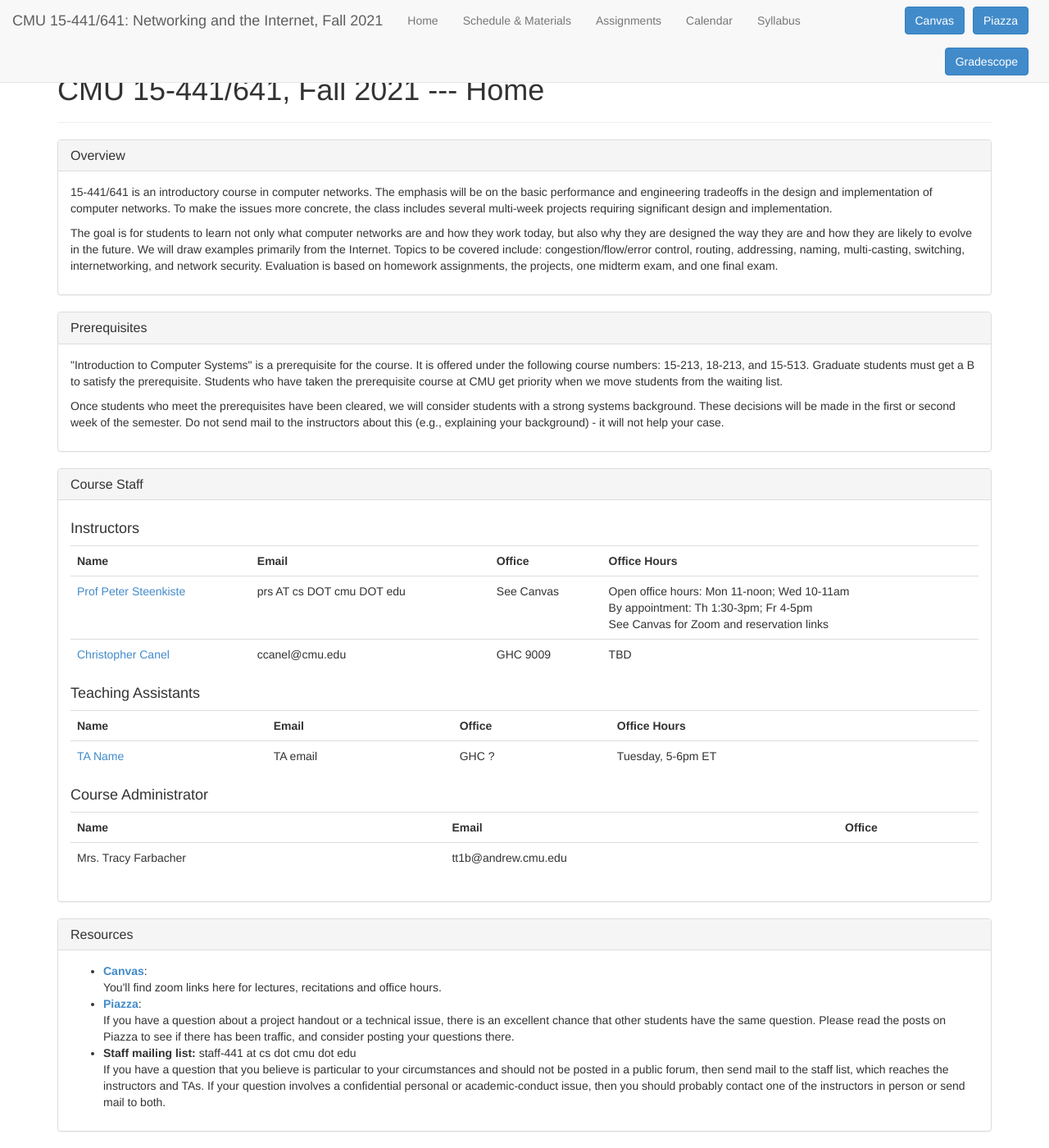
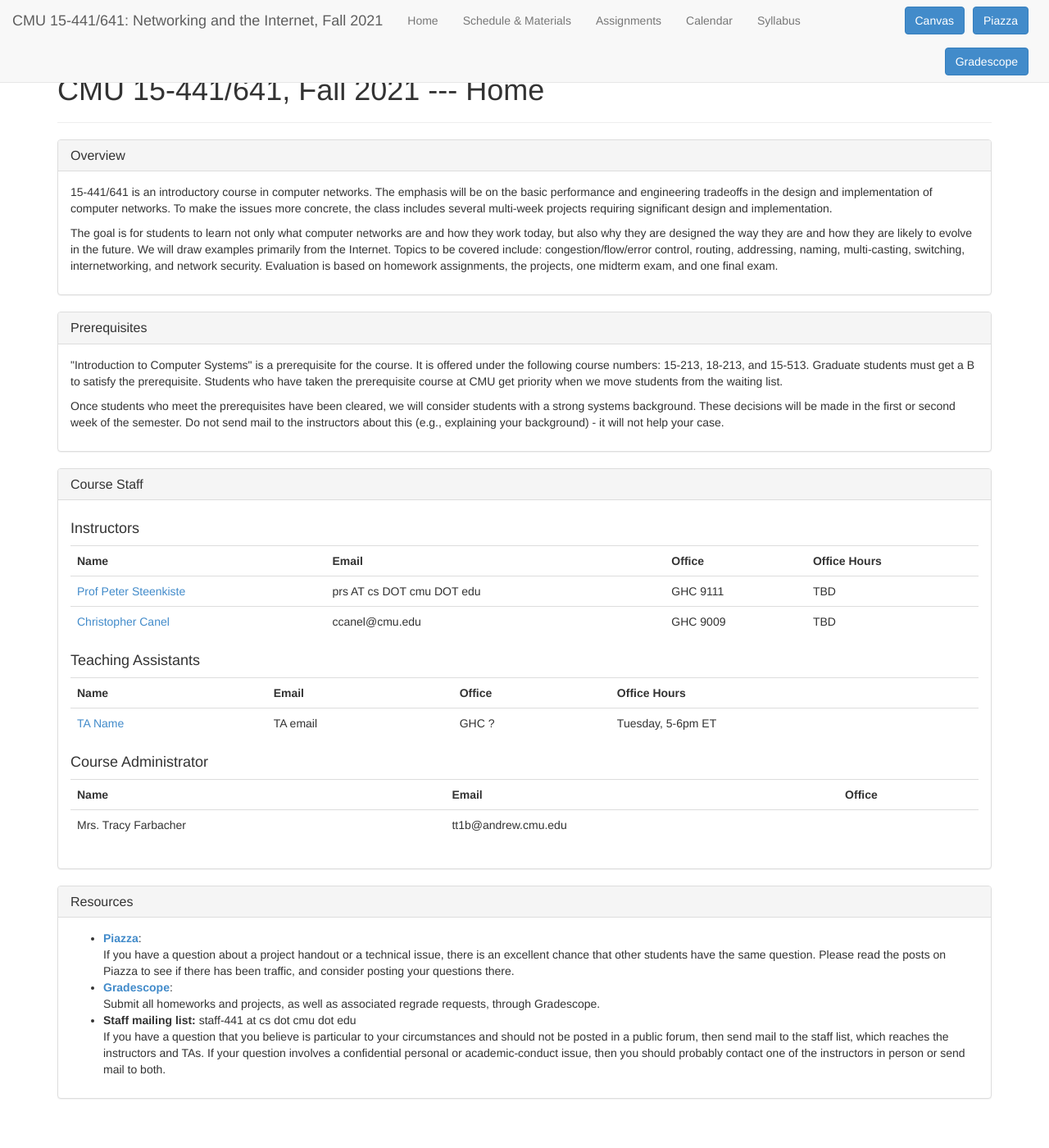
Before and after one commit to computer-networks/fa21, a Jekyll site: the page built from index.html, in a window 1280 px wide and 1400 px high. Shown: the whole window at 82% size. Built offline with Jekyll 4.4.1, drawn with Linux system fonts in a browser that asks for light colours.

Commit message:
Add Piazza/Gradescope links, update Peter's info

```diff
--- a/index.html
+++ b/index.html
@@ -73,10 +73,8 @@ title: CMU 15-441/641, Fall 2021 --- Home
       <tr>
         <td><a href="http://www.cs.cmu.edu/~prs">Prof Peter Steenkiste</a></td>
         <td><span class="email">prs AT cs DOT cmu DOT edu</span></td>
-        <td>See Canvas</td>
-        <td>Open office hours: Mon 11-noon; Wed 10-11am
-          <br> By appointment: Th 1:30-3pm; Fr 4-5pm
-        <br> See Canvas for Zoom and reservation links</td>
+        <td>GHC 9111</td>
+        <td>TBD</td>
       </tr>
 
       <tr>
@@ -120,14 +118,14 @@ title: CMU 15-441/641, Fall 2021 --- Home
   </div>
   <div class="panel-body">
         <ul>
-        <li><b><a href="">Canvas</a></b>: <br />
-        You'll find zoom links here for lectures, recitations and office hours.</li>
-
-        <li><b><a href="">Piazza</a></b>: <br />
+        <li><b><a href="https://piazza.com/class/kq8ahgin2v126f">Piazza</a></b>: <br />
         If you have a question about a project handout or a technical
         issue, there is an excellent chance that other students have
         the same question.  Please read the posts on Piazza to see if there
         has been traffic, and consider posting your questions there.</li>
+
+        <li><b><a href="https://www.gradescope.com/courses/276605">Gradescope</a></b>: <br />
+        Submit all homeworks and projects, as well as associated regrade requests, through Gradescope.</li>
 
         <li><b>Staff mailing list:</b> <span class="email">staff-441 at cs dot cmu dot edu</span><br />
         If you have a question that you believe is particular to your circumstances
```
